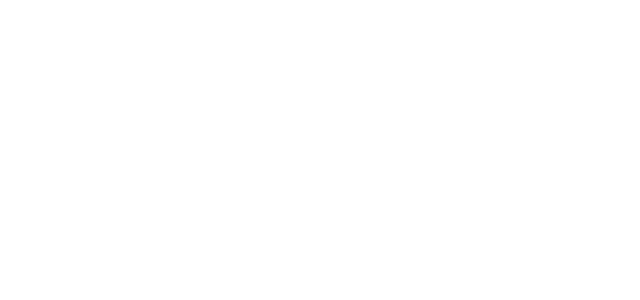
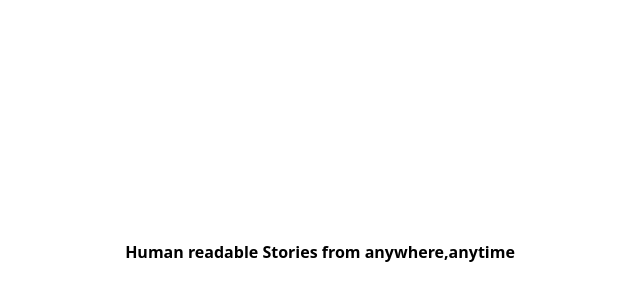
Before and after one commit to mayankaneja837/FlowNote, a React (Vite) app in the folder Frontend/: page / in a window 1280 px wide. Before the commit this address had no page. Shown: the part 148-448 px from the top of the page, without its empty margins (320-960 px from the left). Built offline with nearby package versions, Linux system fonts and the light colour scheme.

Commit message:
added readme

```diff
--- a/Frontend/src/App.tsx
+++ b/Frontend/src/App.tsx
@@ -5,12 +5,14 @@ import { Blog } from "./pages/Blog"
 import "./App.css"
 import { Blogs } from "./pages/Blogs"
 import { Publish } from "./pages/Publish"
+import { Landing } from "./pages/Landing"
 function App() {
 
   return (
     <div>
       <BrowserRouter>
       <Routes>
+        <Route path="/" element={<Landing />} />
         <Route path="/signup" element={<Signup />} />
         <Route path="/signin" element={<Signin />} />
         <Route path="/blog/:id" element={<Blog />} />
--- a/Frontend/src/pages/Blog.tsx
+++ b/Frontend/src/pages/Blog.tsx
@@ -11,7 +11,7 @@ export const Blog = () => {
     const { loading, blog } = useBlog({
         id: id || ""
     })
-    if (loading) {
+    if (loading || !blog) {
         return <div>
             <Appbar />
         <div className="h-screen flex flex-col justify-center">
--- /dev/null
+++ b/Frontend/src/pages/Landing.tsx
@@ -0,0 +1,10 @@
+export const Landing=()=>{
+    return <div className="h-screen flex flex-col justify-center">
+        <div className="flex justify-center">
+        <div className="font-sans font-bold">
+            Human readable Stories from anywhere,anytime
+        </div>
+        </div>
+
+    </div>
+}
```
Also changed, not shown: 1 other file (tests, documents, lock files or other folders).
